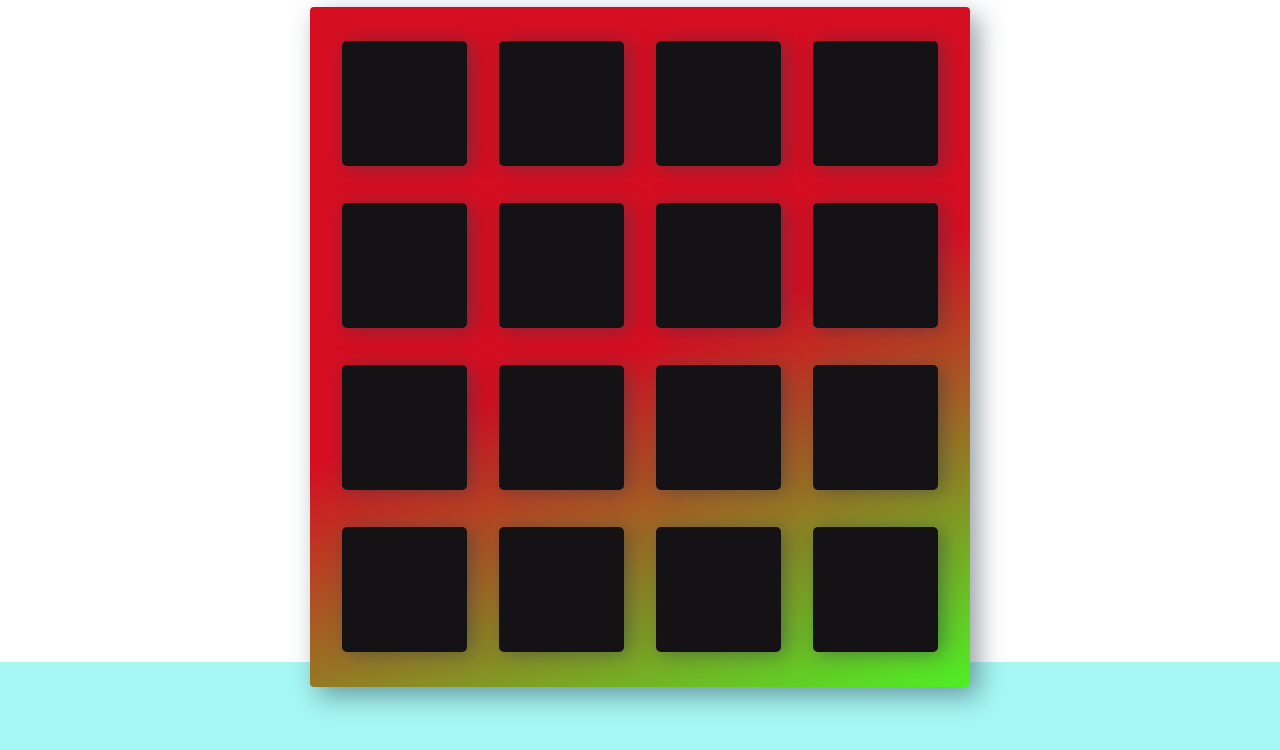
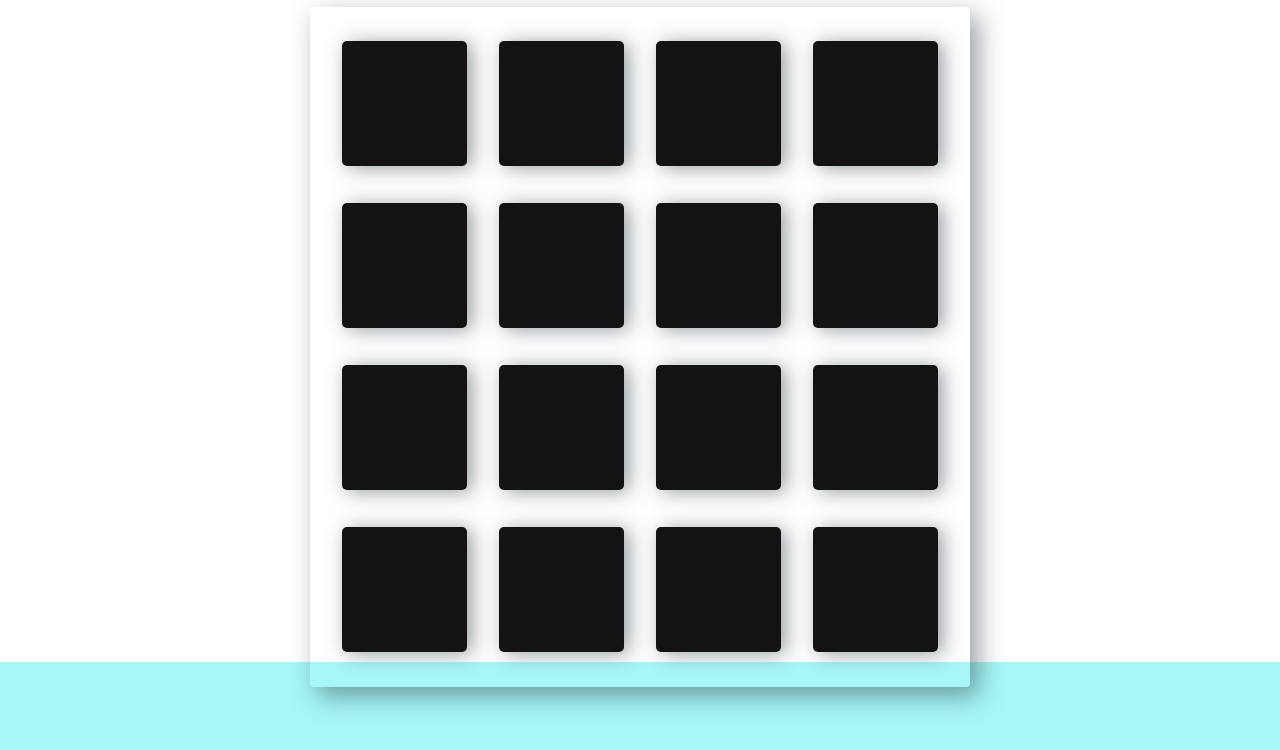
Before and after one commit to shra2197/memory-game, a plain HTML site: page index.html in a window 1280 px wide. Shown: the part 138-888 px from the top of the page. Drawn offline with Linux system fonts and the light colour scheme; a web font is replaced by a local one.

Commit message:
Update app1.css

```diff
--- a/css/app1.css
+++ b/css/app1.css
@@ -42,7 +42,7 @@ h1 {
 
 .deck {
 	width: 85%;
-	background: linear-gradient(160deg, #d60e22 50%, #4eef26 100%);
+
 	padding: 1rem;
 	border-radius: 4px;
 	box-shadow: 8px 9px 26px 0 rgba(46, 61, 73, 0.5);
```
